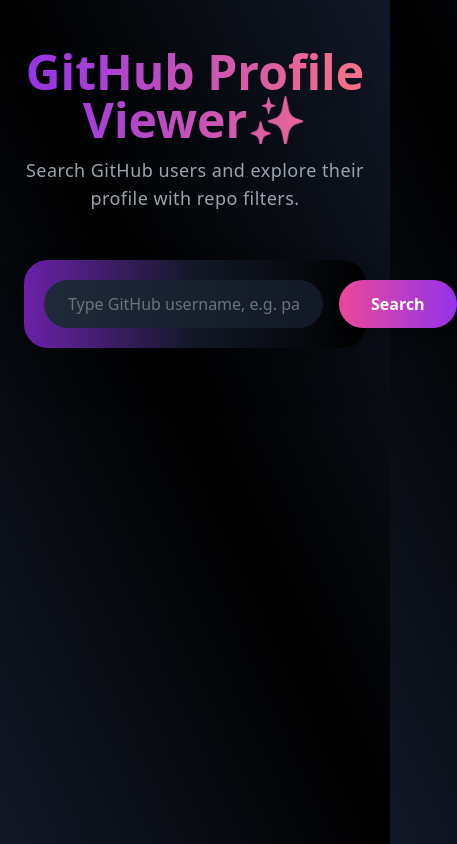
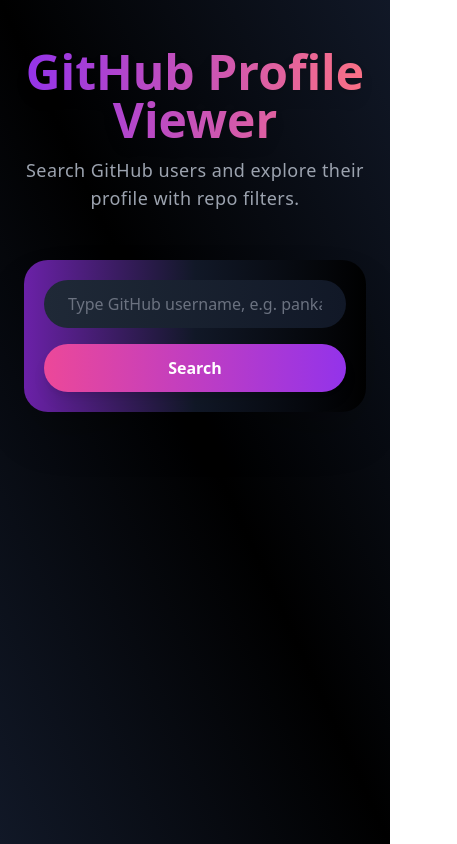
Before and after one commit to Pankajgour12/GitHub-Profile-Viewer, a plain HTML site: page index.html in a window 390 px wide. Shown: the whole page, 457 px wide, since content can reach past the window. Drawn offline with nearby package versions, Linux system fonts and the light colour scheme.

Commit message:
style: Improve search form responsiveness and remove heading emoji.

```diff
--- a/index.html
+++ b/index.html
@@ -1,4 +1,3 @@
-<!DOCTYPE html>
 <!DOCTYPE html>
 <html lang="en">
 
@@ -18,7 +17,7 @@
   <div class="text-center mb-12">
     <h1
       class="text-5xl font-extrabold bg-gradient-to-r from-purple-600 to-rose-400 bg-clip-text text-transparent drop-shadow-lg">
-      GitHub Profile Viewer✨
+      GitHub Profile Viewer
     </h1>
     <p class="text-gray-400 mt-3 text-lg tracking-wide max-w-xl mx-auto">
       Search GitHub users and explore their profile with repo filters.
@@ -27,12 +26,12 @@
 
   <!-- Search Form -->
   <form id="searchForm"
-    class="max-w-xl mx-auto flex gap-4 bg-gradient-to-r from-purple-800 via-gray-900 to-black p-5 rounded-3xl shadow-2xl mb-10">
+    class="max-w-xl mx-auto flex flex-col sm:flex-row gap-4 bg-gradient-to-r from-purple-800 via-gray-900 to-black p-5 rounded-3xl shadow-2xl mb-10">
     <input id="usernameInput" type="text" placeholder="Type GitHub username, e.g. pankajgour12"
-      class="flex-1 px-6 py-3 bg-gradient-to-r from-gray-800 to-gray-900 rounded-3xl text-white placeholder-gray-500 focus:outline-none focus:ring-4 focus:ring-pink-500/70 transition"
+      class="flex-1 px-6 py-3 bg-gradient-to-r from-gray-800 to-gray-900 rounded-3xl text-white placeholder-gray-500 focus:outline-none focus:ring-4 focus:ring-pink-500/70 transition w-full"
       required autocomplete="off" />
     <button type="submit"
-      class="bg-gradient-to-r from-pink-500 to-purple-600 px-8 py-3 rounded-3xl font-extrabold text-white shadow-lg hover:scale-105 transform transition">
+      class="bg-gradient-to-r from-pink-500 to-purple-600 px-8 py-3 rounded-3xl font-extrabold text-white shadow-lg hover:scale-105 transform transition w-full sm:w-auto">
       Search
     </button>
   </form>
@@ -46,16 +45,12 @@
     <div id="modalBackdrop" class="absolute inset-0 bg-black/60 backdrop-blur-sm transition-opacity opacity-0"></div>
 
     <!-- Modal Content -->
-    <div id="modalContent"
-      class="relative bg-gray-900/90 border border-pink-500/30 rounded-3xl shadow-2xl w-full max-w-4xl max-h-[85vh] flex flex-col transform scale-95 opacity-0 transition-all duration-300 overflow-hidden">
+    <div id="modalContent" class="relative bg-gray-900/90 border border-pink-500/30 rounded-3xl shadow-2xl w-full max-w-4xl max-h-[85vh] flex flex-col transform scale-95 opacity-0 transition-all duration-300 overflow-hidden">
 
       <!-- Modal Header -->
       <div class="flex items-center justify-between p-6 border-b border-gray-700/50 bg-gray-900/50">
-        <h3 id="modalTitle"
-          class="text-2xl font-bold bg-gradient-to-r from-pink-400 to-purple-400 bg-clip-text text-transparent">
-          Repository Name</h3>
-        <button id="closeModalBtn"
-          class="text-gray-400 hover:text-white transition-colors p-2 rounded-full hover:bg-white/10">
+        <h3 id="modalTitle" class="text-2xl font-bold bg-gradient-to-r from-pink-400 to-purple-400 bg-clip-text text-transparent">Repository Name</h3>
+        <button id="closeModalBtn" class="text-gray-400 hover:text-white transition-colors p-2 rounded-full hover:bg-white/10">
           <svg xmlns="http://www.w3.org/2000/svg" class="h-6 w-6" fill="none" viewBox="0 0 24 24" stroke="currentColor">
             <path stroke-linecap="round" stroke-linejoin="round" stroke-width="2" d="M6 18L18 6M6 6l12 12" />
           </svg>
@@ -73,12 +68,10 @@
 
       <!-- Modal Footer -->
       <div class="p-6 border-t border-gray-700/50 bg-gray-900/50 flex justify-end gap-4">
-        <button id="closeModalFooterBtn"
-          class="px-6 py-2 rounded-xl text-gray-300 hover:text-white hover:bg-white/10 transition font-medium">
+        <button id="closeModalFooterBtn" class="px-6 py-2 rounded-xl text-gray-300 hover:text-white hover:bg-white/10 transition font-medium">
           Close
         </button>
-        <a id="modalRepoLink" href="#" target="_blank"
-          class="px-6 py-2 rounded-xl bg-gradient-to-r from-pink-600 to-purple-600 text-white font-bold shadow-lg hover:shadow-pink-500/25 hover:scale-105 transition transform">
+        <a id="modalRepoLink" href="#" target="_blank" class="px-6 py-2 rounded-xl bg-gradient-to-r from-pink-600 to-purple-600 text-white font-bold shadow-lg hover:shadow-pink-500/25 hover:scale-105 transition transform">
           Visit on GitHub
         </a>
       </div>
```
